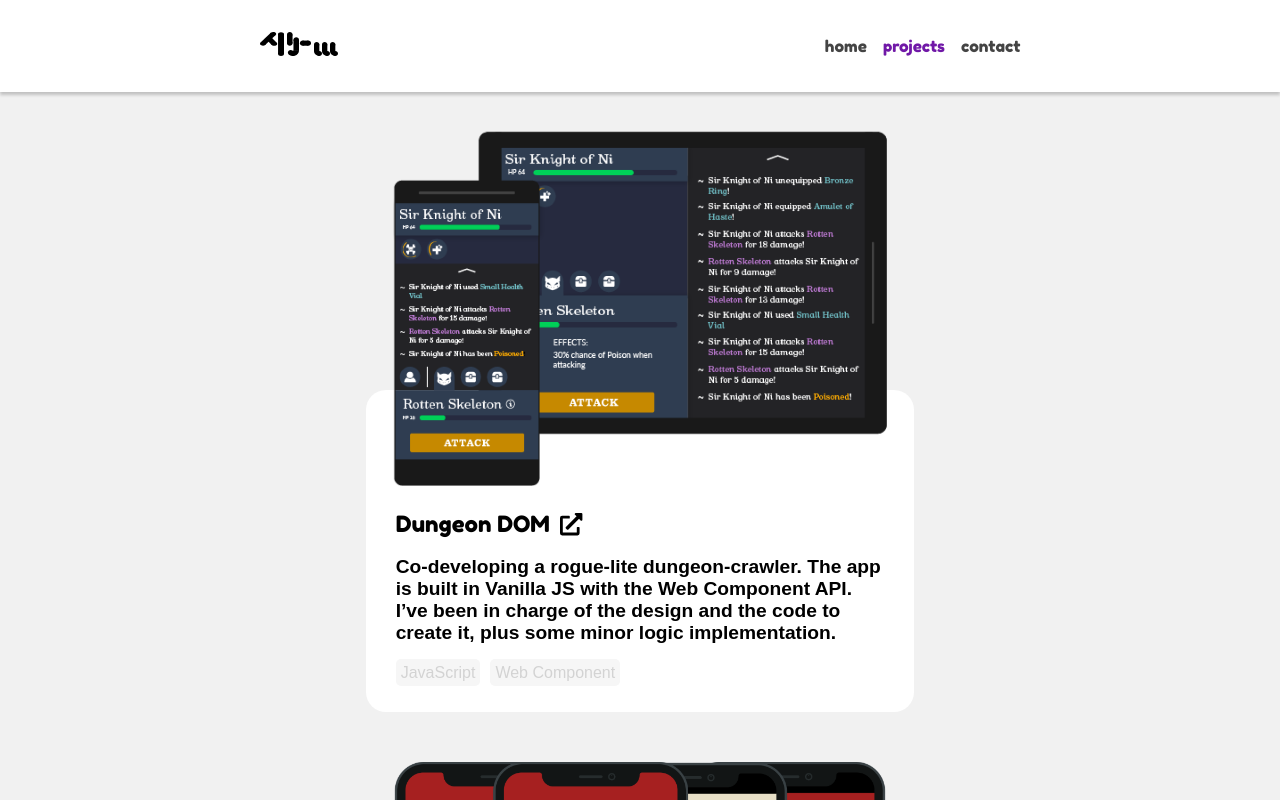
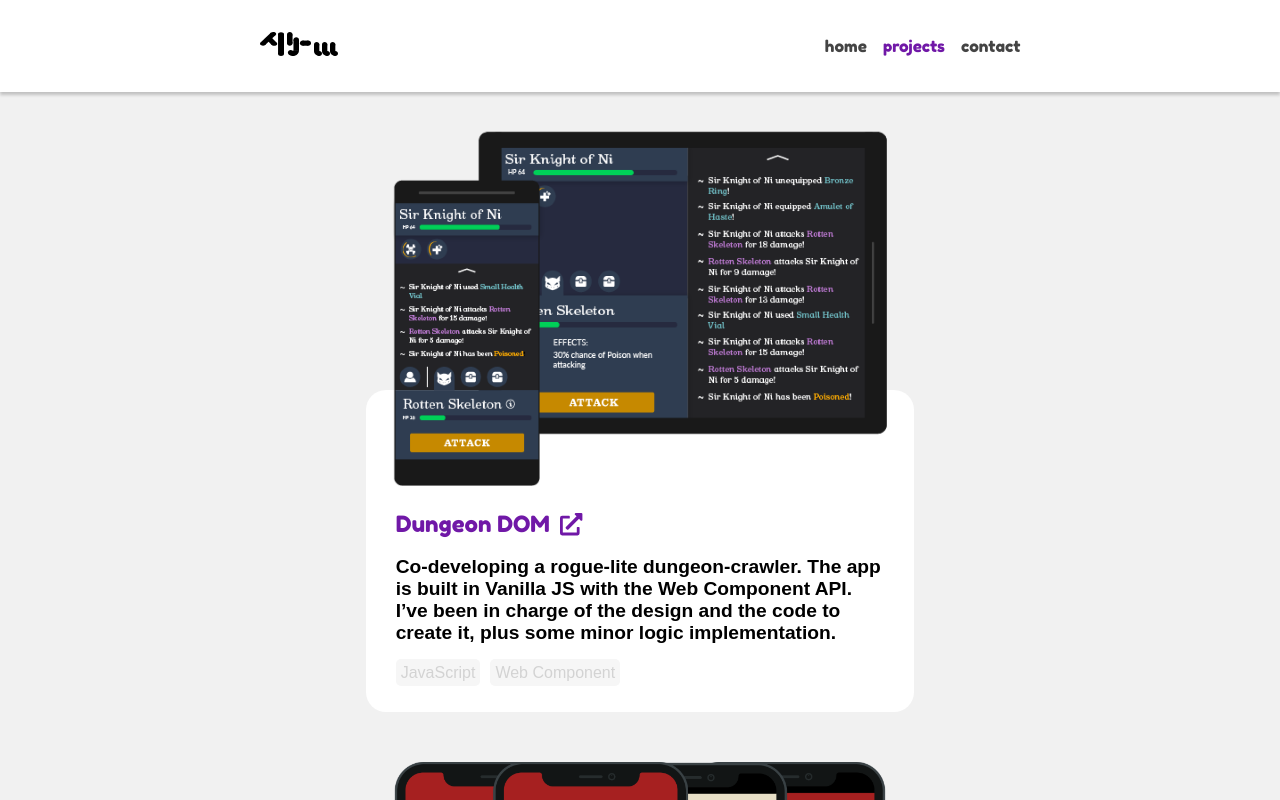
Before and after one commit to KevinW90/portfolio, a React (Create React App) app: page /projects in a window 1280 px wide. Built offline with nearby package versions, Linux system fonts and the light colour scheme; a web font is replaced by a local one.

Commit message:
updated join Discord server link

```diff
--- a/src/components/Projects.jsx
+++ b/src/components/Projects.jsx
@@ -57,7 +57,7 @@ const data = {
       text: `
         A website designed for my Discord server where I mentor
         new programming students. It’s still in the development
-        phase, but you can <a>join the server</a> to access some
+        phase, but you can <a href="https://discord.gg/hDtqsZvUuT" target="_blank">join the server</a> to access some
         articles I’ve designed as well. Look at the pinned
         messages in the code-help channel.
       `,
--- a/src/styles/Projects.scss
+++ b/src/styles/Projects.scss
@@ -41,10 +41,11 @@
   }
 
   a {
-    color: black;
+    color: #7018A7;
 
     &:hover {
-      color: #7018A7;
+      filter: brightness(50%);
+      cursor: pointer;
     }
   }
 }
```
